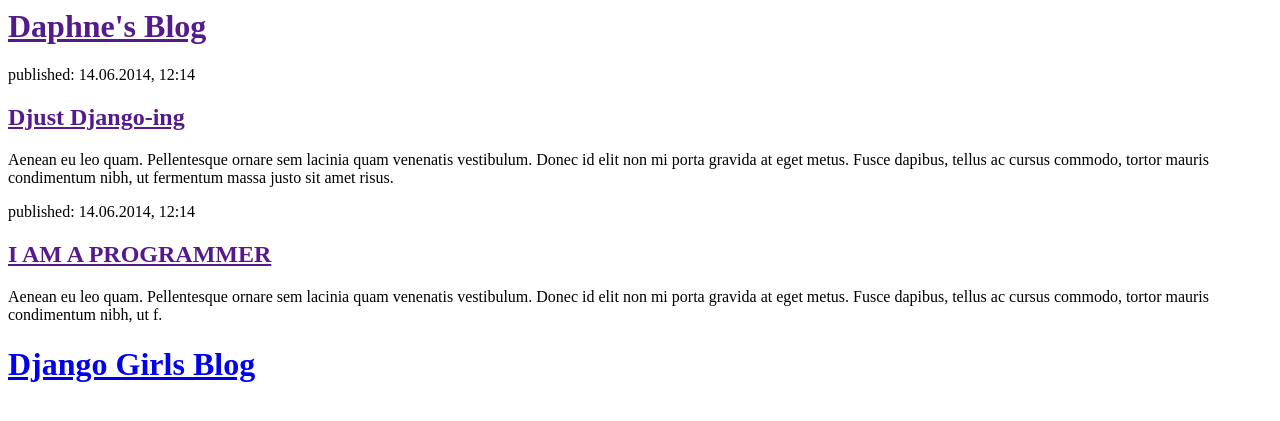
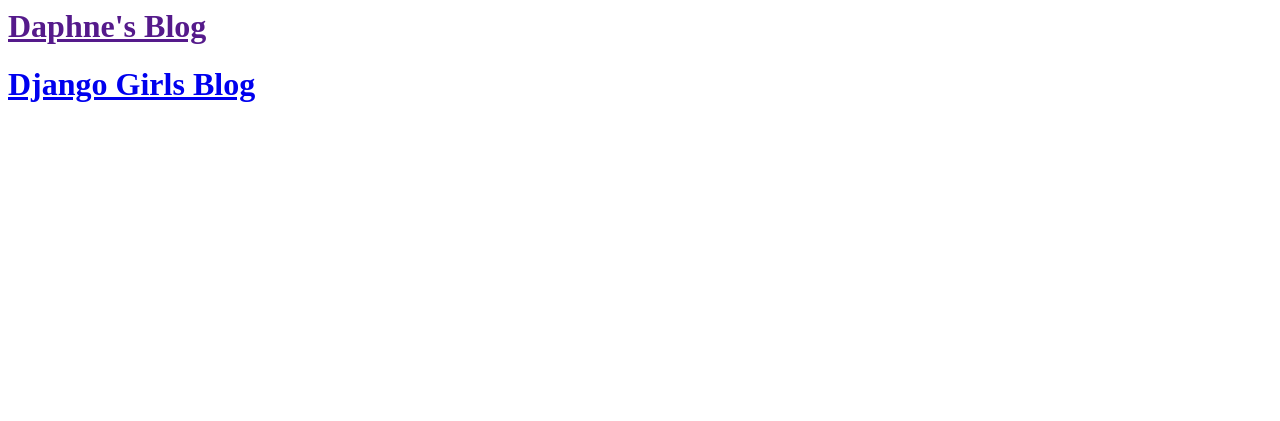
Before and after one commit to daphnegrayson/my-first-blog, a Django app: page / in a window 1280 px wide. Shown: the top 421 px of the page. Run offline with Django 3.2, Linux system fonts and the light colour scheme.

Commit message:
Where did my posts go?

```diff
--- a/blog/templates/blog/post_list.html
+++ b/blog/templates/blog/post_list.html
@@ -7,20 +7,7 @@
             <h1><a href="">Daphne's Blog</a></h1>
         </div>
 
-        {{ posts }}
-            <p>published: 14.06.2014, 12:14</p>
-            <h2><a href="">Djust Django-ing</a></h2>
-            <p>Aenean eu leo quam. Pellentesque ornare sem lacinia quam venenatis vestibulum. Donec id elit non mi porta gravida at eget metus. Fusce dapibus, tellus ac cursus commodo, tortor mauris condimentum nibh, ut fermentum massa justo sit amet risus.</p>
-        {{ posts }}
-
-        {{ posts }}
-            <p>published: 14.06.2014, 12:14</p>
-            <h2><a href="">I AM A PROGRAMMER</a></h2>
-            <p>Aenean eu leo quam. Pellentesque ornare sem lacinia quam venenatis vestibulum. Donec id elit non mi porta gravida at eget metus. Fusce dapibus, tellus ac cursus commodo, tortor mauris condimentum nibh, ut f.</p>
-        {{ posts }}
-    </body>
-</html>
-<div>
+        <div>
     <h1><a href="/">Django Girls Blog</a></h1>
 </div>
 
```
